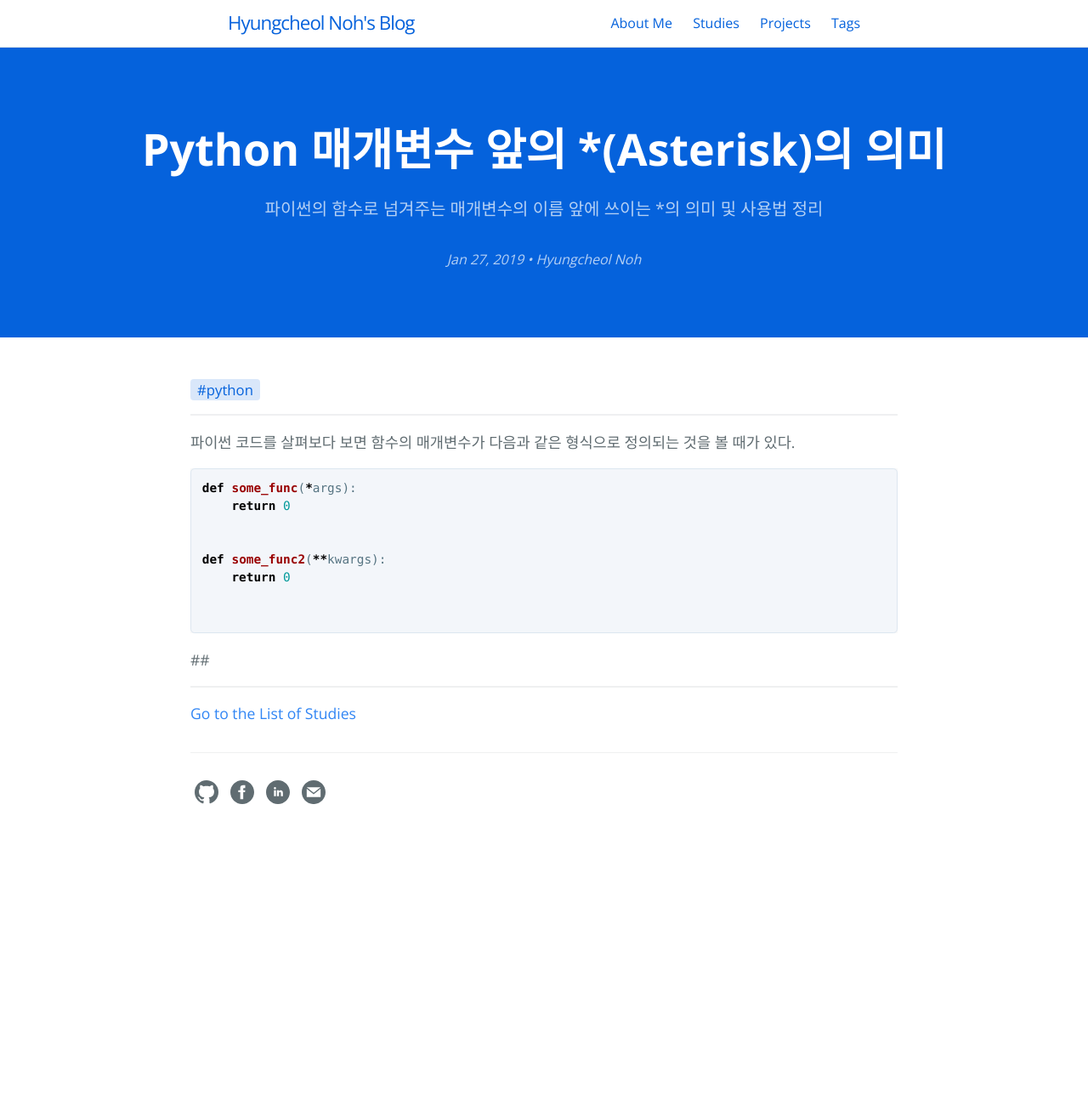
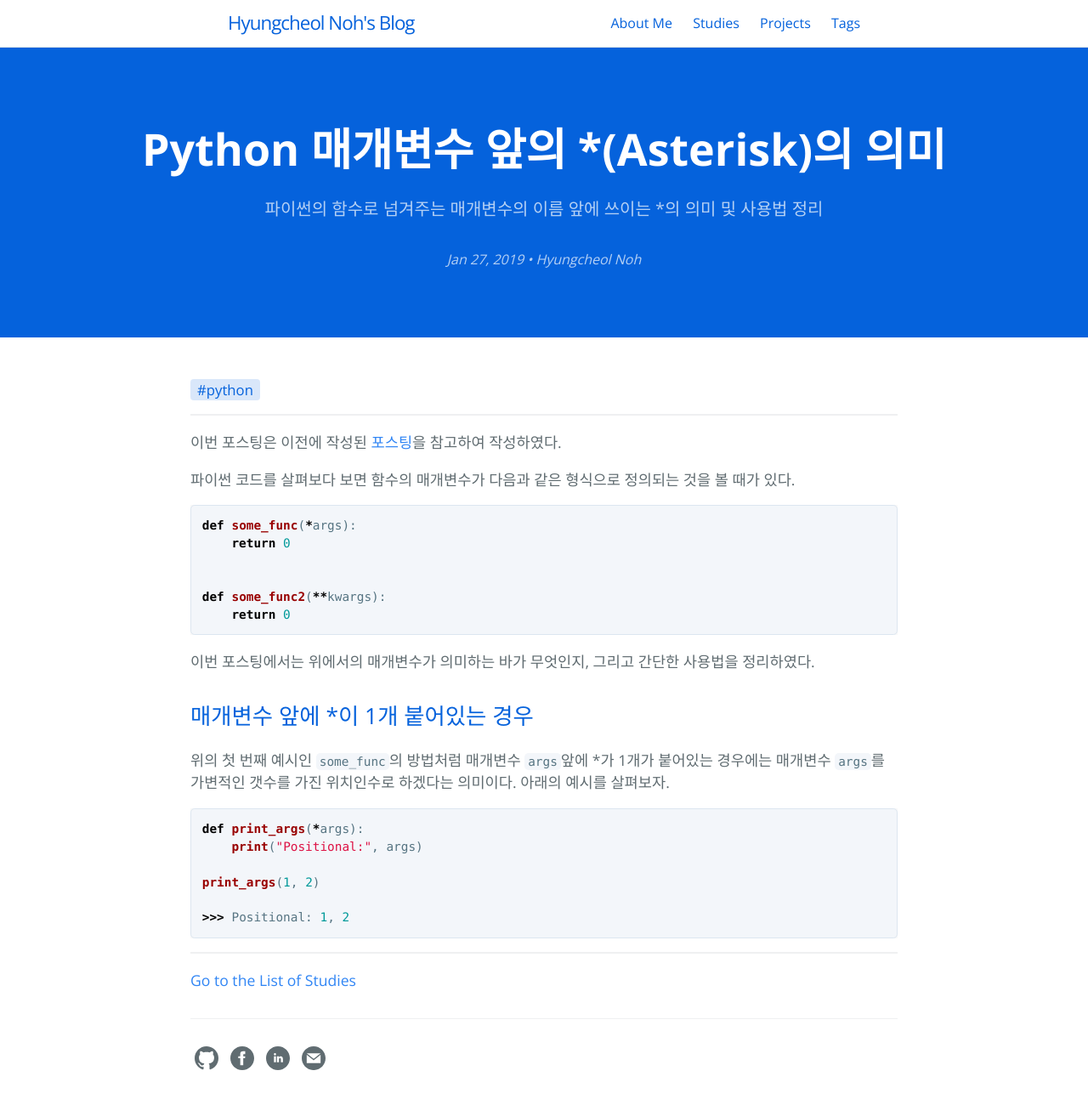
Before and after one commit to hcnoh/hcnoh.github.io, a Jekyll site: the page built from _posts/2019-01-27-python-arguments-asterisk.md, in a window 1280 px wide. Shown: the whole page at 85% size. Built offline with Jekyll 4.4.1, drawn with Linux system fonts in a browser that asks for light colours; comment, search, counter and statistics services are not loaded; before the commit the page ends 1000 px from its top, so only the background shows below that.

Commit message:
Update 2019-01-27-python-arguments-asterisk.md

````diff
--- a/_posts/2019-01-27-python-arguments-asterisk.md
+++ b/_posts/2019-01-27-python-arguments-asterisk.md
@@ -13,6 +13,8 @@ author: "Hyungcheol Noh"
 permalink: /2019-01-27-python-arguments-asterisk
 ---
 
+이번 포스팅은 이전에 작성된 [포스팅](https://hcnoh.github.io/2018-10-03-effective-python-way21)을 참고하여 작성하였다.
+
 파이썬 코드를 살펴보다 보면 함수의 매개변수가 다음과 같은 형식으로 정의되는 것을 볼 때가 있다.
 
 ```python
@@ -22,8 +24,18 @@ def some_func(*args):
 
 def some_func2(**kwargs):
     return 0
-
-
 ```
 
-##
+이번 포스팅에서는 위에서의 매개변수가 의미하는 바가 무엇인지, 그리고 간단한 사용법을 정리하였다.
+
+## 매개변수 앞에 \*이 1개 붙어있는 경우
+위의 첫 번째 예시인 `some_func`의 방법처럼 매개변수 `args`앞에 \*가 1개가 붙어있는 경우에는 매개변수 `args`를 가변적인 갯수를 가진 위치인수로 하겠다는 의미이다. 아래의 예시를 살펴보자.
+
+```python
+def print_args(*args):
+    print("Positional:", args)
+
+print_args(1, 2)
+
+>>> Positional: 1, 2
+```
````
